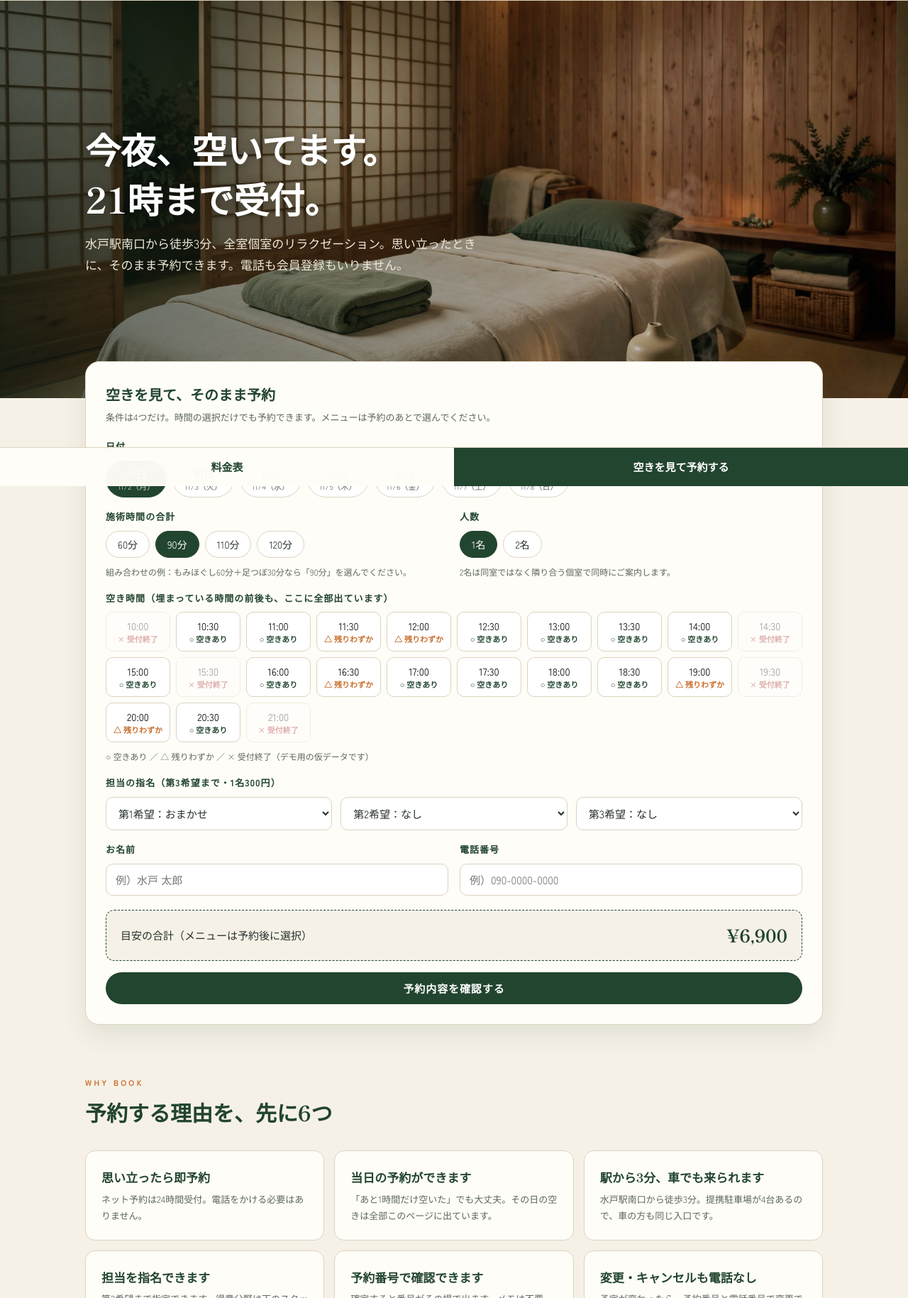
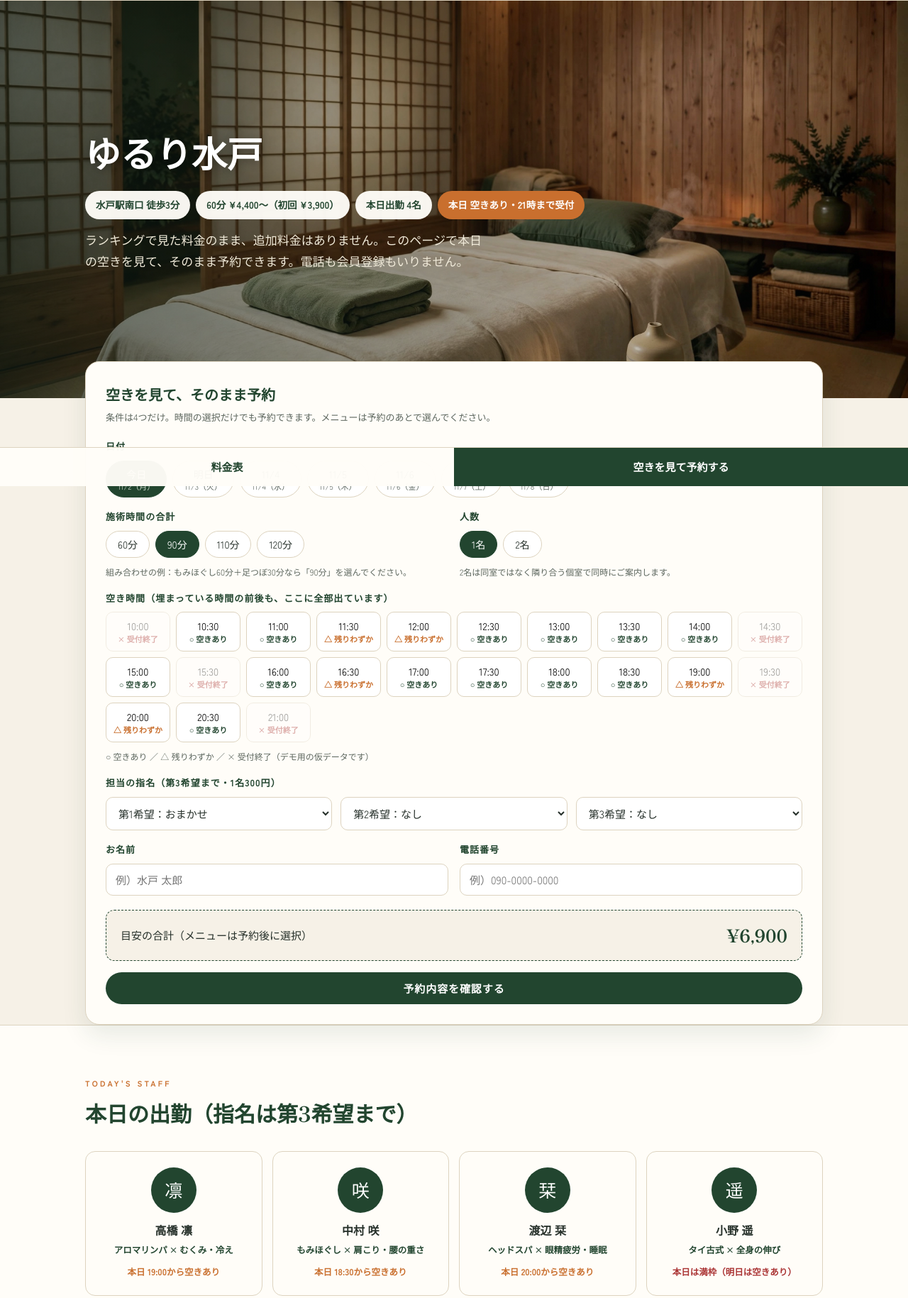
Before and after one commit to watengu/mens-esthe-mito-demo, a plain HTML site: page index.html in a window 1280 px wide. Shown: the part 115-1944 px from the top of the page at 71% size. Drawn offline with Linux system fonts and the light colour scheme.

Commit message:
着地ページ前提でトップを組み替え（ランキング到達の連続性：FV情報チップ＋本日の出勤を前へ）

```diff
--- a/index.html
+++ b/index.html
@@ -25,6 +25,11 @@ header.site{position:sticky;top:0;z-index:50;background:rgba(246,241,231,.94);bo
 .hero-copy{position:absolute;inset:0;display:flex;align-items:center}.hero-copy .wrap{width:100%}
 .hero h1{color:#fff;font-size:clamp(30px,6vw,50px);line-height:1.4;font-weight:700;text-shadow:0 2px 14px rgba(0,0,0,.35)}
 .hero .lead{color:#f0ead9;margin-top:14px;font-size:clamp(14px,2.4vw,17px);max-width:560px}
+.hchips{display:flex;flex-wrap:wrap;gap:8px;margin-top:20px}
+.hchip{background:rgba(255,253,248,.96);color:var(--green);border-radius:999px;padding:8px 15px;font-size:13.5px;font-weight:700}
+.hchip.hot{background:var(--accent);color:#fff}
+.staff .avail{margin-top:9px;font-size:12.5px;font-weight:700;color:var(--accent)}
+.staff .avail.full{color:#a33}
 section{padding:64px 0}.sec-head{margin-bottom:28px}
 .sec-head .en{font-size:11px;letter-spacing:.3em;color:var(--accent);font-weight:700}
 .sec-head h2{font-size:clamp(23px,4vw,30px);color:var(--green);margin-top:6px}
@@ -104,8 +109,14 @@ footer.site{background:var(--green-d);color:#cfd6c6;padding:40px 0 104px}footer.
 <img src="img/hero.jpg" alt="ゆるり水戸の完全個室">
 <div class="hero-veil"></div>
 <div class="hero-copy"><div class="wrap">
-<h1>今夜、空いてます。<br>21時まで受付。</h1>
-<p class="lead">水戸駅南口から徒歩3分、全室個室のリラクゼーション。思い立ったときに、そのまま予約できます。電話も会員登録もいりません。</p>
+<h1>ゆるり水戸</h1>
+<div class="hchips">
+<span class="hchip">水戸駅南口 徒歩3分</span>
+<span class="hchip">60分 ¥4,400〜（初回 ¥3,900）</span>
+<span class="hchip">本日出勤 4名</span>
+<span class="hchip hot">本日 空きあり・21時まで受付</span>
+</div>
+<p class="lead">ランキングで見た料金のまま、追加料金はありません。このページで本日の空きを見て、そのまま予約できます。電話も会員登録もいりません。</p>
 </div></div>
 </div>
 
@@ -163,6 +174,26 @@ footer.site{background:var(--green-d);color:#cfd6c6;padding:40px 0 104px}footer.
 </div>
 </div>
 
+<section style="background:var(--paper);border-top:1px solid var(--line);border-bottom:1px solid var(--line)">
+<div class="wrap">
+<div class="sec-head"><p class="en">TODAY'S STAFF</p><h2>本日の出勤（指名は第3希望まで）</h2></div>
+<div class="staff-grid">
+<div class="staff"><div class="avatar">凛</div><h3>高橋 凛</h3><p class="skill">アロマリンパ × むくみ・冷え</p><p class="avail">本日 19:00から空きあり</p></div>
+<div class="staff"><div class="avatar">咲</div><h3>中村 咲</h3><p class="skill">もみほぐし × 肩こり・腰の重さ</p><p class="avail">本日 18:30から空きあり</p></div>
+<div class="staff"><div class="avatar">栞</div><h3>渡辺 栞</h3><p class="skill">ヘッドスパ × 眼精疲労・睡眠</p><p class="avail">本日 20:00から空きあり</p></div>
+<div class="staff"><div class="avatar">遥</div><h3>小野 遥</h3><p class="skill">タイ古式 × 全身の伸び</p><p class="avail full">本日は満枠（明日は空きあり）</p></div>
+</div>
+<div class="split" style="margin-top:34px">
+<img src="img/reception.jpg" alt="受付と待合スペース">
+<div>
+<h2 class="mincho" style="font-size:24px;color:var(--green)">部屋は、全室個室です</h2>
+<p style="color:var(--sub);margin-top:10px">施術室は扉のある完全個室が4室。受付から個室までは木と石の内装で統一し、他のお客様と顔を合わせにくい動線にしています。施術着・タオルは無料、鍵付きロッカー完備です。</p>
+<p style="color:var(--sub);margin-top:8px">営業 10:00–22:00（最終受付 21:00）／ JR水戸駅 南口 徒歩3分 ／ 提携駐車場4台。</p>
+</div>
+</div>
+</div>
+</section>
+
 <section>
 <div class="wrap">
 <div class="sec-head"><p class="en">WHY BOOK</p><h2>予約する理由を、先に6つ</h2></div>
@@ -209,25 +240,7 @@ footer.site{background:var(--green-d);color:#cfd6c6;padding:40px 0 104px}footer.
 </div>
 </section>
 
-<section style="background:var(--paper);border-top:1px solid var(--line);border-bottom:1px solid var(--line)">
-<div class="wrap">
-<div class="sec-head"><p class="en">STAFF</p><h2>担当する人（指名は第3希望まで）</h2></div>
-<div class="staff-grid">
-<div class="staff"><div class="avatar">凛</div><h3>高橋 凛</h3><p class="skill">アロマリンパ × むくみ・冷え</p></div>
-<div class="staff"><div class="avatar">咲</div><h3>中村 咲</h3><p class="skill">もみほぐし × 肩こり・腰の重さ</p></div>
-<div class="staff"><div class="avatar">栞</div><h3>渡辺 栞</h3><p class="skill">ヘッドスパ × 眼精疲労・睡眠</p></div>
-<div class="staff"><div class="avatar">遥</div><h3>小野 遥</h3><p class="skill">タイ古式 × 全身の伸び</p></div>
-</div>
-<div class="split" style="margin-top:34px">
-<img src="img/reception.jpg" alt="受付と待合スペース">
-<div>
-<h2 class="mincho" style="font-size:24px;color:var(--green)">部屋は、全室個室です</h2>
-<p style="color:var(--sub);margin-top:10px">施術室は扉のある完全個室が4室。受付から個室までは木と石の内装で統一し、他のお客様と顔を合わせにくい動線にしています。施術着・タオルは無料、鍵付きロッカー完備です。</p>
-<p style="color:var(--sub);margin-top:8px">営業 10:00–22:00（最終受付 21:00）／ JR水戸駅 南口 徒歩3分 ／ 提携駐車場4台。</p>
-</div>
-</div>
-</div>
-</section>
+
 
 <section>
 <div class="wrap">
@@ -320,7 +333,7 @@ footer.site{background:var(--green-d);color:#cfd6c6;padding:40px 0 104px}footer.
 
 <footer class="site"><div class="wrap">
 <p style="font-family:'Shippori Mincho',serif;color:#fff;font-size:18px;margin-bottom:8px">ゆるり水戸</p>
-<p>このページは業態スキン（エステ版）のデモとして制作された架空店舗のLPです。ベンチマーク実LPの区間分解（りらくる）に基づいて設計しました。実在の店舗・人物とは関係ありません。施術はリラクゼーション目的で、治療行為ではありません。</p>
+<p>このページは業態スキン（エステ版）のデモとして制作された架空店舗のLPです。ランキングサイトから訪れる方の着地ページとして設計しました。実在の店舗・人物とは関係ありません。施術はリラクゼーション目的で、治療行為ではありません。</p>
 </div></footer>
 <div class="bottom-bar"><a class="sub2" href="#pricelist">料金表</a><a class="main" href="#book1">空きを見て予約する</a></div>
 
```
